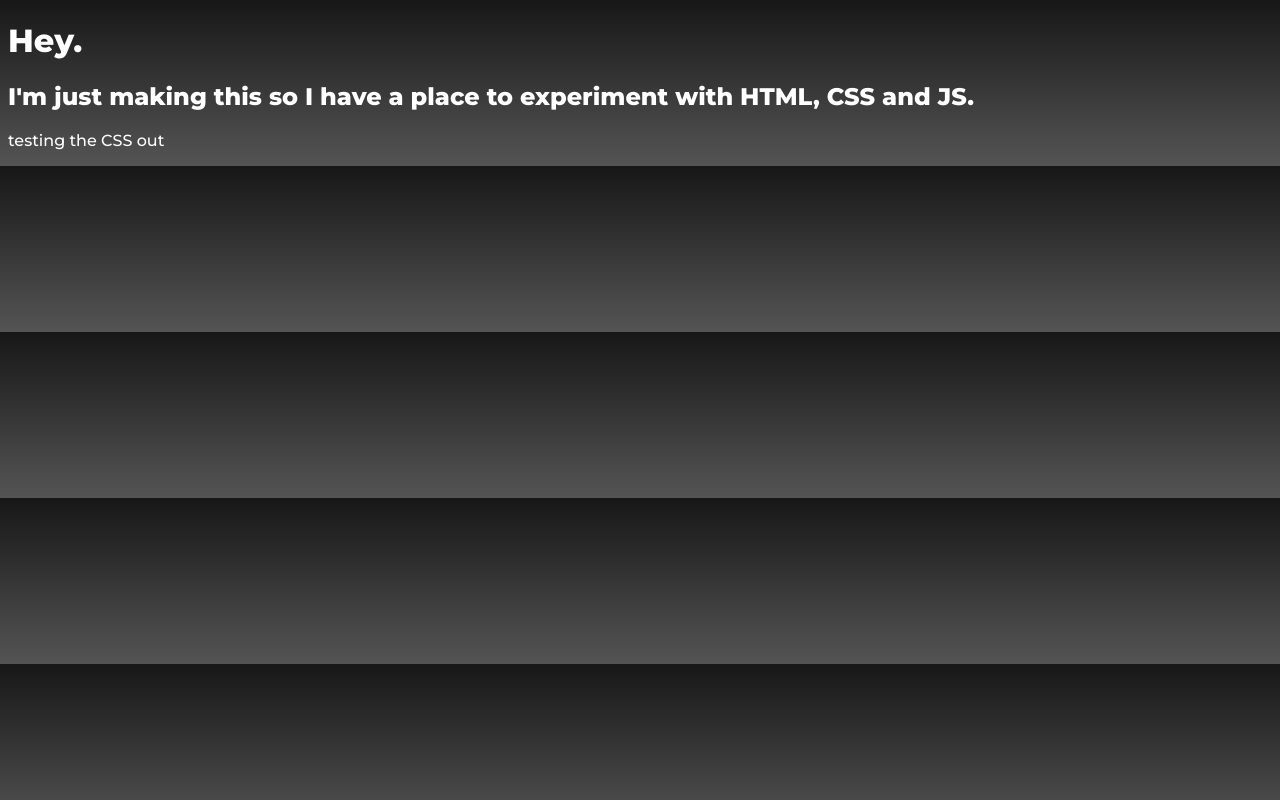
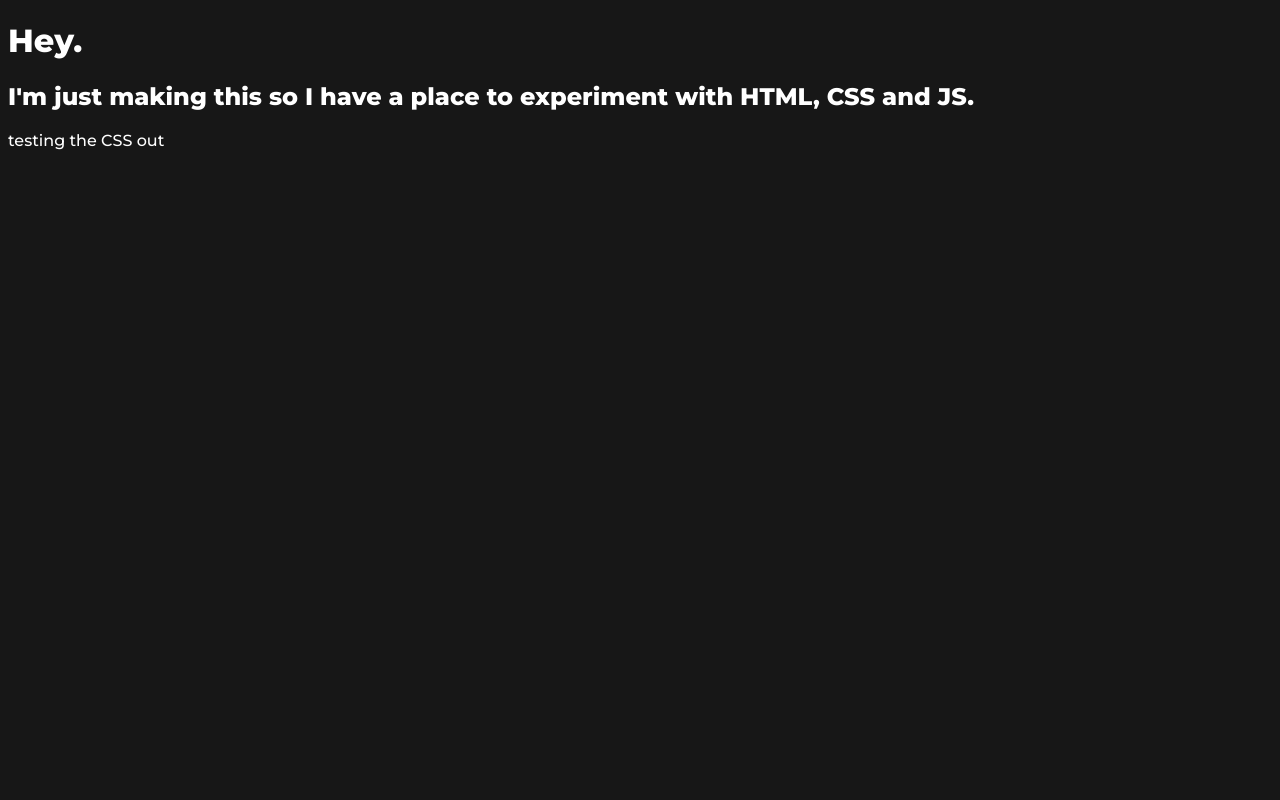
Before and after one commit to client/client.github.io, a plain HTML site: page index.html in a window 1280 px wide. Drawn offline with Linux system fonts and the light colour scheme.

Commit message:
returning to single color because better

```diff
--- a/stylesheet.css
+++ b/stylesheet.css
@@ -1,6 +1,5 @@
 body {
-    background-image: linear-gradient(#171717, #545454);
- /*   background-color: #171717; */
+    background-color: #171717;
     color: #FFFFFF;
     font-family: Montserrat;
 }
```
